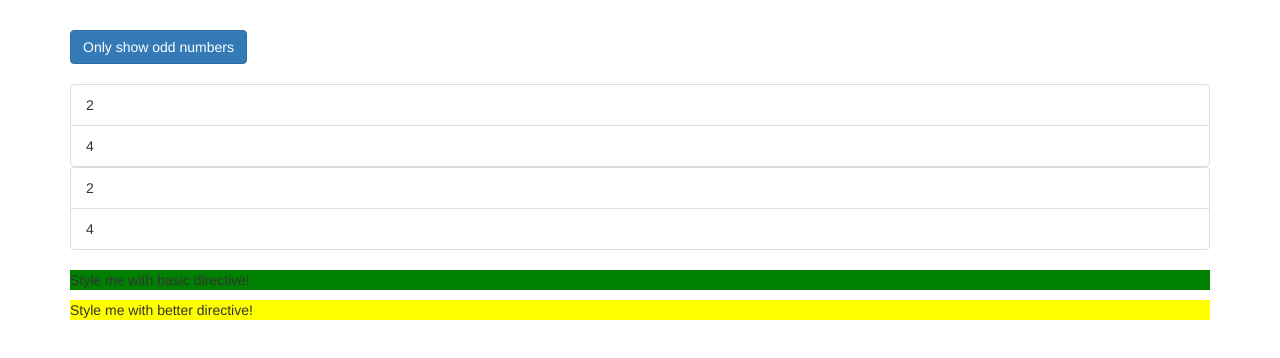
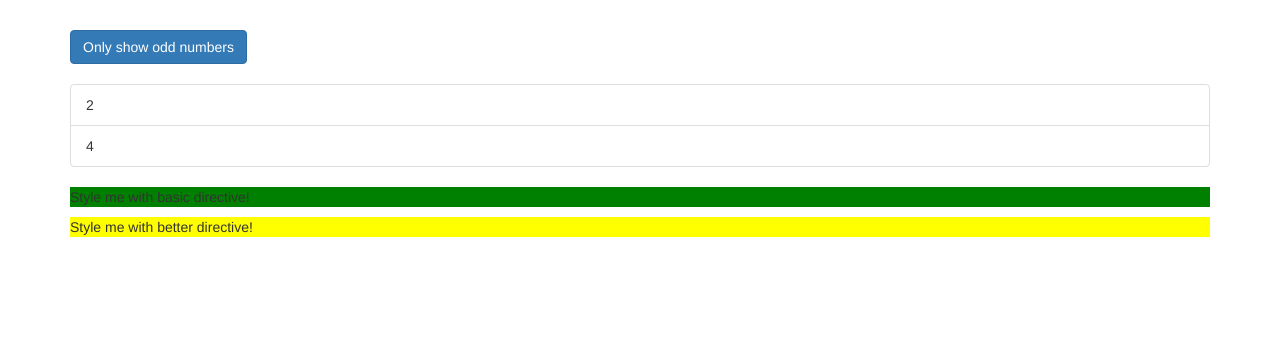
Before and after one commit to rmlowe/directives-start, an Angular app: page / in a window 1280 px wide. Shown: the top 358 px of the page. Built offline with nearby package versions, Linux system fonts and the light colour scheme.

Commit message:
Building a Structural Directive

```diff
--- a/src/app/app.component.html
+++ b/src/app/app.component.html
@@ -15,7 +15,27 @@
             {{ odd }}
           </li>
         </div>
-        <div *ngIf="!onlyOdd">
+        <!--<div *ngIf="!onlyOdd">-->
+          <!--<li-->
+            <!--class="list-group-item"-->
+            <!--[ngClass]="{odd: even % 2 !== 0}"-->
+            <!--[ngStyle]="{backgroundColor: even % 2 !== 0 ? 'yellow' : 'transparent'}"-->
+            <!--*ngFor="let even of evenNumbers">-->
+            <!--{{ even }}-->
+          <!--</li>-->
+        <!--</div>-->
+        <!--<ng-template [ngIf]="!onlyOdd">-->
+          <!--<div>-->
+            <!--<li-->
+              <!--class="list-group-item"-->
+              <!--[ngClass]="{odd: even % 2 !== 0}"-->
+              <!--[ngStyle]="{backgroundColor: even % 2 !== 0 ? 'yellow' : 'transparent'}"-->
+              <!--*ngFor="let even of evenNumbers">-->
+              <!--{{ even }}-->
+            <!--</li>-->
+          <!--</div>-->
+        <!--</ng-template>-->
+        <div *appUnless="onlyOdd">
           <li
             class="list-group-item"
             [ngClass]="{odd: even % 2 !== 0}"
@@ -24,17 +44,6 @@
             {{ even }}
           </li>
         </div>
-        <ng-template [ngIf]="!onlyOdd">
-          <div>
-            <li
-              class="list-group-item"
-              [ngClass]="{odd: even % 2 !== 0}"
-              [ngStyle]="{backgroundColor: even % 2 !== 0 ? 'yellow' : 'transparent'}"
-              *ngFor="let even of evenNumbers">
-              {{ even }}
-            </li>
-          </div>
-        </ng-template>
       </ul>
       <p appBasicHighlight>Style me with basic directive!</p>
       <p [appBetterHighlight]="'red'" defaultColor="yellow">Style me with better directive!</p>
--- a/src/app/app.module.ts
+++ b/src/app/app.module.ts
@@ -6,12 +6,14 @@
 import { AppComponent } from './app.component';
 import { BasicHighlightDirective } from './basic-highlight/basic-highlight.directive';
 import { BetterHighlightDirective } from './better-highlight/better-highlight.directive';
+import { UnlessDirective } from './unless.directive';
 
 @NgModule({
   declarations: [
     AppComponent,
     BasicHighlightDirective,
-    BetterHighlightDirective
+    BetterHighlightDirective,
+    UnlessDirective
   ],
   imports: [
     BrowserModule,
--- /dev/null
+++ b/src/app/unless.directive.ts
@@ -0,0 +1,17 @@
+import { Directive, Input, TemplateRef, ViewContainerRef } from '@angular/core';
+
+@Directive({
+  selector: '[appUnless]'
+})
+export class UnlessDirective {
+  @Input() set appUnless(condition: boolean) {
+    if (!condition) {
+      this.vcRef.createEmbeddedView(this.templateRef)
+    } else {
+      this.vcRef.clear();
+    }
+  }
+
+  constructor(private templateRef: TemplateRef<any>, private vcRef: ViewContainerRef) { }
+
+}
```
